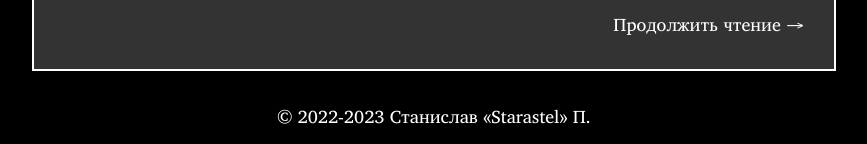
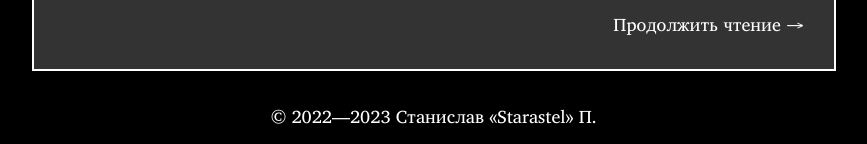
Before and after one commit to Starastel/stStarastel, a Jekyll site: the page built from index.html, in a window 1280 px wide. Shown: the part 1173-1317 px from the top of the page, without its empty margins (206-1073 px from the left). Built offline with Jekyll 4.4.1, drawn with Linux system fonts in a browser that asks for light colours; the list of posts is cut into pages by our own code.

Commit message:
Update footer.html

```diff
--- a/_includes/footer.html
+++ b/_includes/footer.html
@@ -1,4 +1,4 @@
 <footer class="site-footer">
 <data class="u-url" href="{{ "/" | relative_url }}"></data>
-<div class="wrapper"><center>© 2022-2023 Станислав «Starastel» П.</center></div>
+<div class="wrapper"><center>© 2022—2023 Станислав «Starastel» П.</center></div>
 </footer>
```
